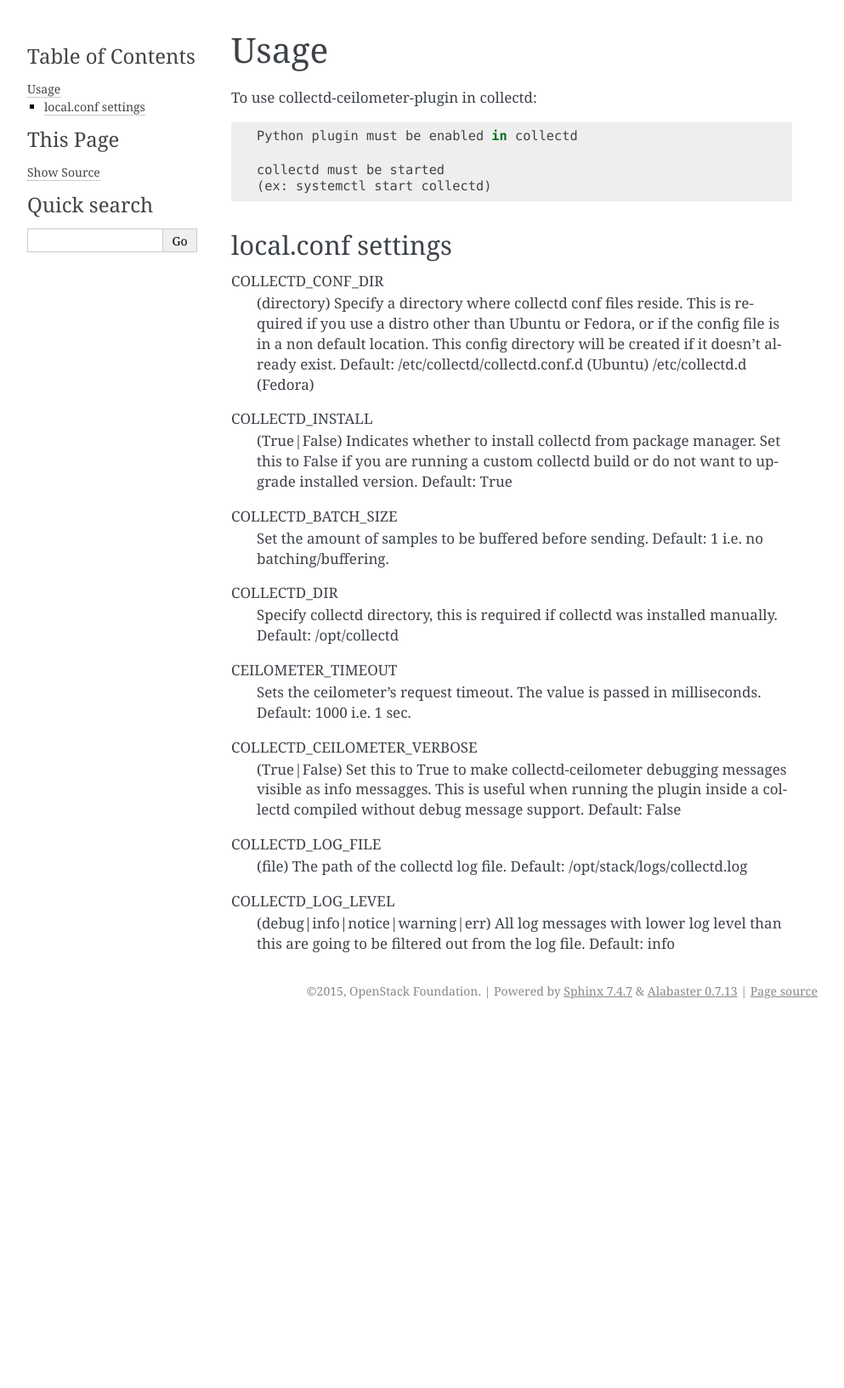
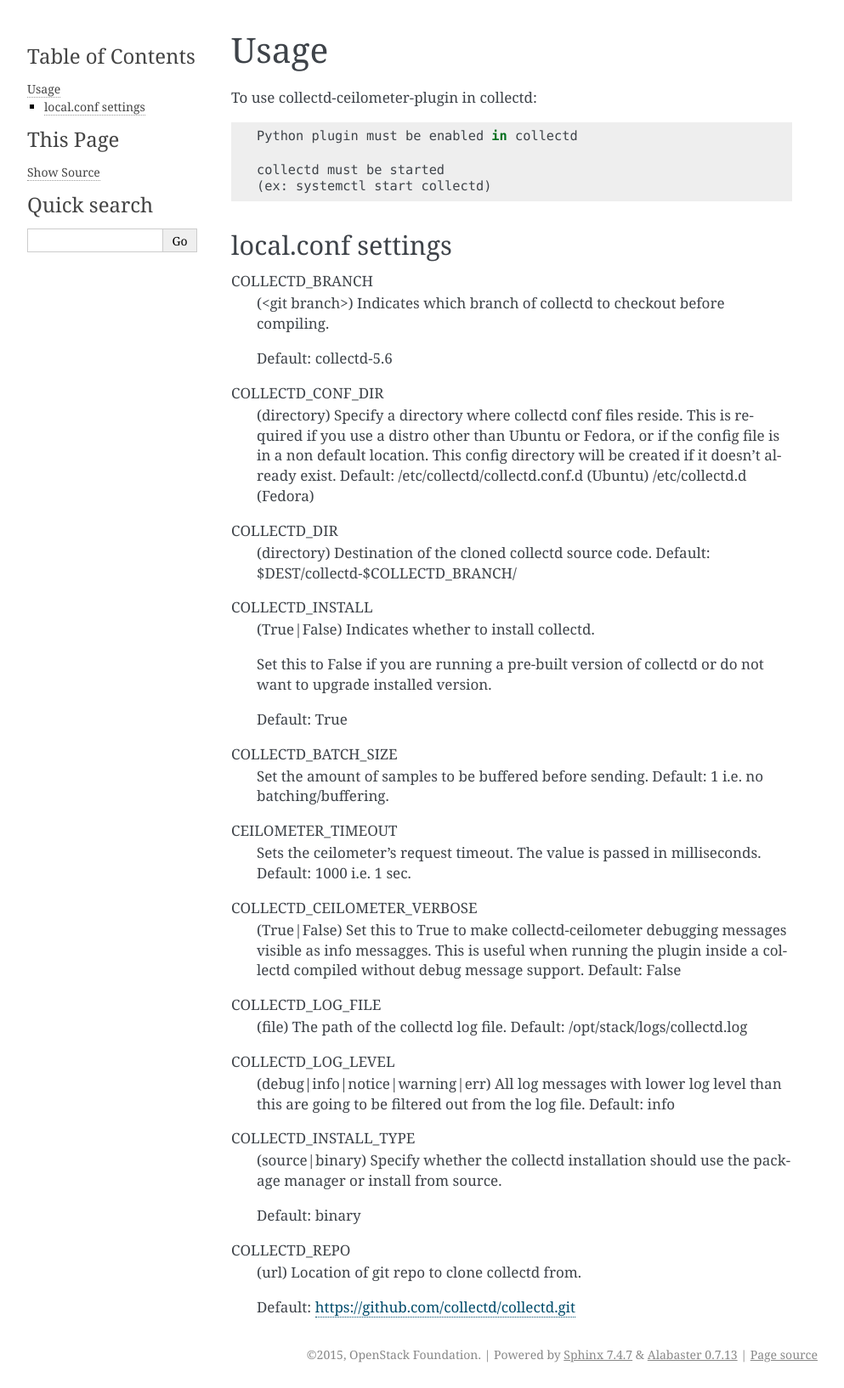
Before and after one commit to openstack-archive/collectd-openstack-plugins, a Sphinx documentation site: the page built from doc/source/usage.rst, in a window 1280 px wide. Shown: the whole page at 85% size, without its empty margins (148-1141 px from the left). Built offline with Sphinx 7.4.7, drawn with Linux system fonts in a browser that asks for light colours; before the commit the page ends 1206 px from its top, so only the background shows below that.

Commit message:
Add code to build collectd
- Add option to build collectd from source
  - Clones, builds and installs collectd under the source repo
- Add config options:
  - COLLECTD_INSTALL_TYPE
  - COLLECTD_REPO
  - COLLECTD_DIR
  - COLLECTD_BRANCH
- Update documentation in doc/source/usage.rst
- Add service file for systemd
- Make sure the config dir is included

Partial-Bug: #1596966
Change-Id: I92156cf69438634c6340c21089538ff7ea716e6f

```diff
--- a/doc/source/usage.rst
+++ b/doc/source/usage.rst
@@ -12,6 +12,12 @@ To use collectd-ceilometer-plugin in collectd::
 local.conf settings
 -------------------
 
+COLLECTD_BRANCH
+    (<git branch>) Indicates which branch of collectd to checkout before
+    compiling.
+
+    Default: collectd-5.6
+
 COLLECTD_CONF_DIR
     (directory) Specify a directory where collectd conf files reside.
     This is required if you use a distro other than Ubuntu or Fedora, or if
@@ -19,23 +25,21 @@ COLLECTD_CONF_DIR
     be created if it doesn't already exist.
     Default: /etc/collectd/collectd.conf.d (Ubuntu) /etc/collectd.d (Fedora)
 
+COLLECTD_DIR
+    (directory) Destination of the cloned collectd source code.
+    Default: $DEST/collectd-$COLLECTD_BRANCH/
 
 COLLECTD_INSTALL
-    (True|False) Indicates whether to install collectd from package manager.
-    Set this to False if you are running a custom collectd build or do not
-    want to upgrade installed version.
+    (True|False) Indicates whether to install collectd.
+
+    Set this to False if you are running a pre-built version of collectd or do
+    not want to upgrade installed version.
+
     Default: True
-
 
 COLLECTD_BATCH_SIZE
     Set the amount of samples to be buffered before sending.
     Default: 1 i.e. no batching/buffering.
-
-
-COLLECTD_DIR
-    Specify collectd directory, this is required if collectd was installed
-    manually.
-    Default: /opt/collectd
 
 
 CEILOMETER_TIMEOUT
@@ -59,3 +63,16 @@ COLLECTD_LOG_LEVEL
     (debug|info|notice|warning|err) All log messages with lower log level than
     this are going to be filtered out from the log file.
     Default: info
+
+
+COLLECTD_INSTALL_TYPE
+    (source|binary) Specify whether the collectd installation should use the
+    package manager or install from source.
+
+    Default: binary
+
+
+COLLECTD_REPO
+    (url) Location of git repo to clone collectd from.
+
+    Default: https://github.com/collectd/collectd.git
```
Also changed, not shown: 2 other files.
